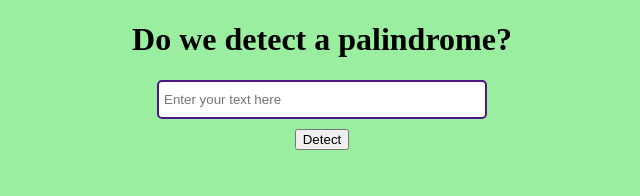
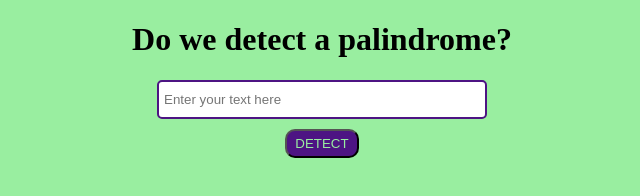
Before and after one commit to CandaceClarke/practiceprojects, a plain HTML site: page palindrome-detector/index.html in a window 1280 px wide. Shown: the whole page, without its empty margins (318-958 px from the left). Drawn offline with Linux system fonts and the light colour scheme.

Commit message:
updated and styled detect button

```diff
--- a/palindrome-detector/index.html
+++ b/palindrome-detector/index.html
@@ -13,7 +13,7 @@
     <div class="detection">
         <input type="text" name="detector" id="detector" max="20" placeholder="Enter your text here">
         <br>
-        <button type="button" name="detect" id="detect" onclick="detectPalindrome()">Detect</button>
+        <button type="button" name="detect" id="detect" onclick="detectPalindrome()">DETECT</button>
     </div>
     <script src="app.js"></script>
 </body>
--- a/palindrome-detector/style.css
+++ b/palindrome-detector/style.css
@@ -3,7 +3,7 @@
 body {
     background-color: rgb(153, 238, 160);
     text-align: center;
-};
+}
 
 .intro {
     width: 100%;
@@ -18,11 +18,13 @@ body {
     border: 2px solid rgb(77, 20, 131);
     border-radius: 5px;
     margin-bottom: 10px;
-};
+}
 
-.button {
-    background-color: rgb(155, 93, 214);
-    border: 4px solid rgb(77, 20, 131);
-    border-radius: 12px;
-    box-shadow: 3px;
+
+
+#detect {
+    color: rgb(153, 238, 160);
+    background-color: rgb(77, 20, 131);
+    border-radius: 10px;
+    padding: 5px 8px;
 }
```
